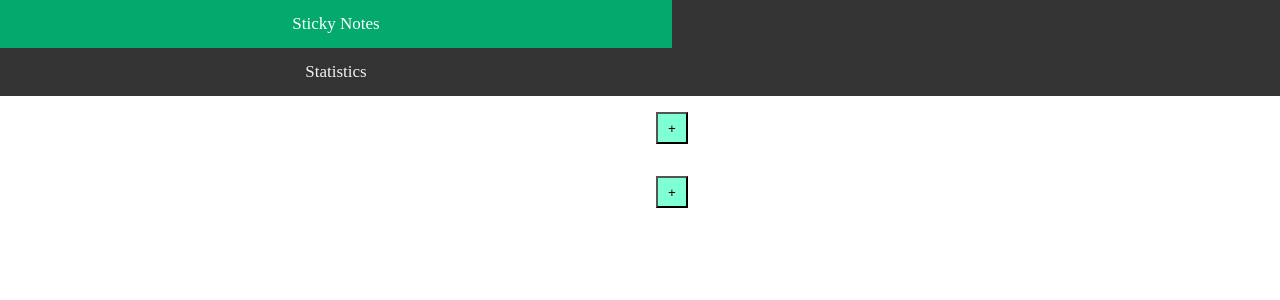
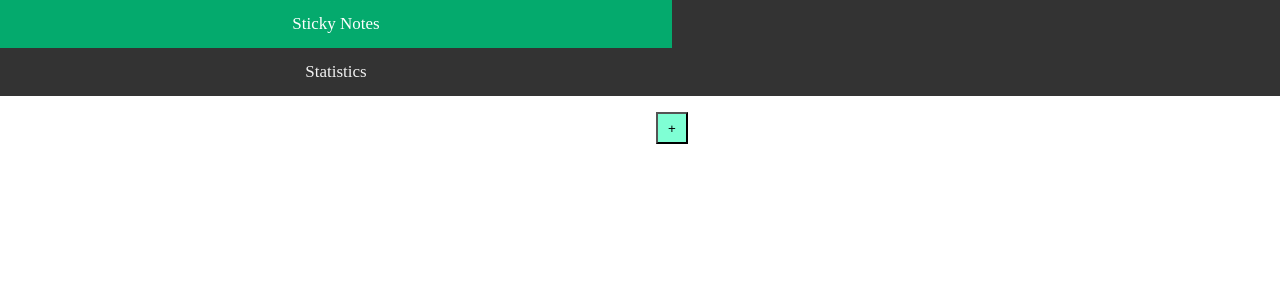
Before and after one commit to Plejrovec/Tour_de_app_nastenka, a PHP site: page / in a window 1280 px wide. Shown: the top 300 px of the page. Run offline with PHP 8.4, Linux system fonts and the light colour scheme; data that the repository does not hold is empty.

Commit message:
ASKFNKASNF

```diff
--- a/index.php
+++ b/index.php
@@ -5,7 +5,6 @@ include "includes/head.php";
 
 
 
-</div>
 <?php
 require "models/database.php";
 require "models/note.php";
@@ -33,7 +32,6 @@ $result = $n->read();
   </li>
   <?php endwhile?>
 </ul>
-<button class="button" onclick="openForm()">+</button>
 
     <form class="form" action="/parsers/savenote.php" method="post" id=myForm>
         <div class=sticky-note>
```
